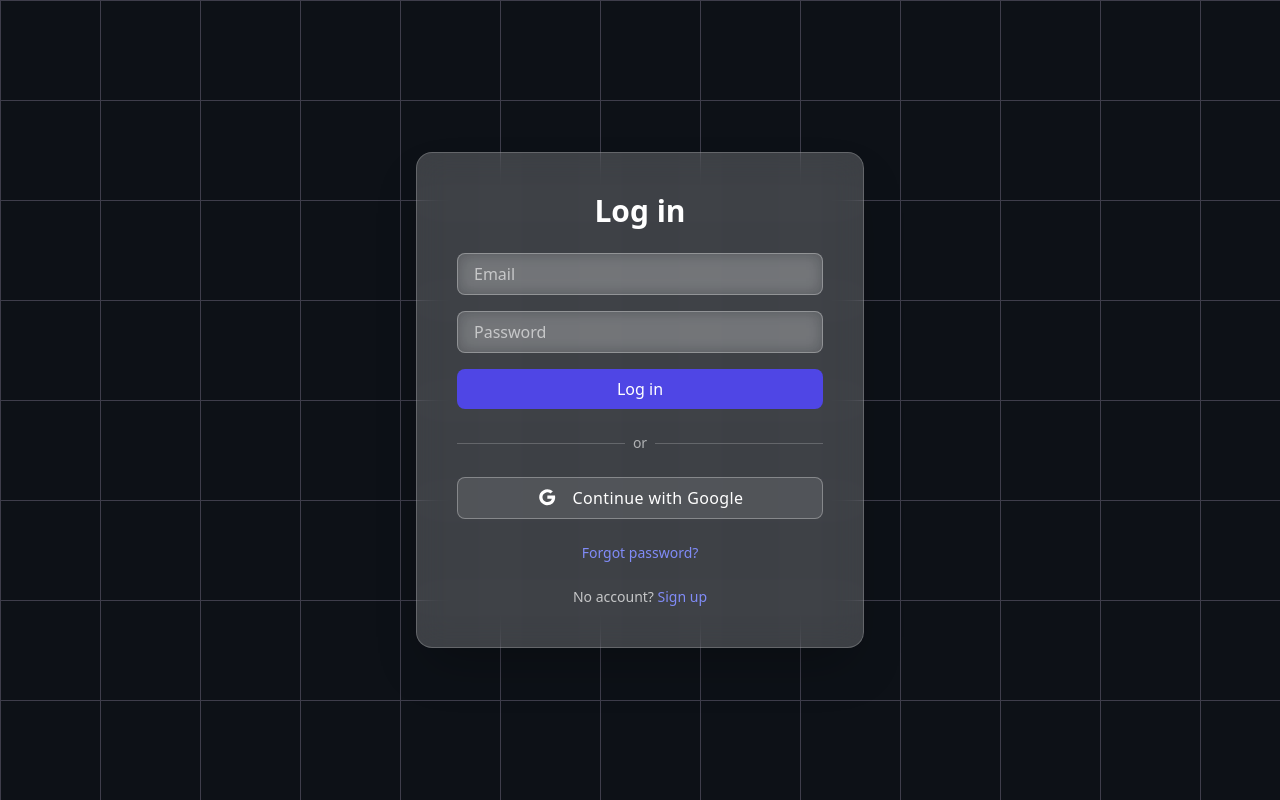
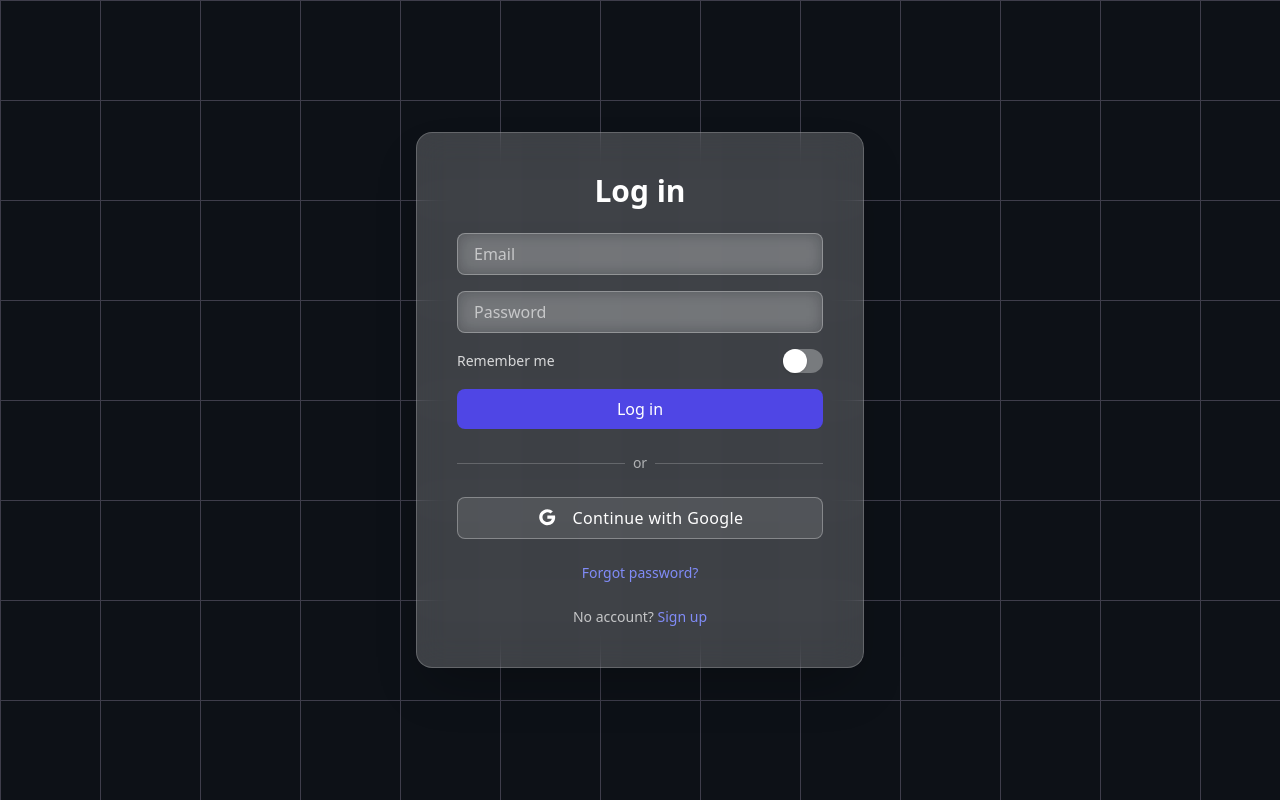
Before and after one commit to 6ba3i/travel-bot, a React (Vite) app: page /login in a window 1280 px wide. Built offline with nearby package versions, Linux system fonts and the light colour scheme; no server answers.

Commit message:
Add remember me switch with Firebase persistence

```diff
--- a/src/pages/Login.tsx
+++ b/src/pages/Login.tsx
@@ -1,6 +1,11 @@
 import { useState } from 'react';
 import { useNavigate, Link } from 'react-router-dom';
-import { signInWithEmailAndPassword } from 'firebase/auth';
+import {
+  signInWithEmailAndPassword,
+  setPersistence,
+  browserLocalPersistence,
+  browserSessionPersistence
+} from 'firebase/auth';
 import { auth } from '../lib/firebase';
 import AuthLayout from './AuthLayout';
 import GoogleBtn from '../components/GoogleBtn';
@@ -10,11 +15,16 @@ export default function Login() {
   const nav = useNavigate();
   const [email, setEmail] = useState('');
   const [pwd, setPwd] = useState('');
+  const [remember, setRemember] = useState(false);
   const [err, setErr] = useState<string | null>(null);
 
   async function submit(e: React.FormEvent) {
     e.preventDefault();
     try {
+      await setPersistence(
+        auth,
+        remember ? browserLocalPersistence : browserSessionPersistence
+      );
       await signInWithEmailAndPassword(auth, email, pwd);
       nav('/chat', { replace: true });
     } catch (e: any) {
@@ -41,6 +51,29 @@ export default function Login() {
           onChange={e => setPwd(e.target.value)}
           required
         />
+        <label className="flex items-center justify-between text-white/80">
+          <span className="text-sm select-none">Remember me</span>
+          <span className="relative inline-block w-10" >
+            <input
+              type="checkbox"
+              checked={remember}
+              onChange={e => setRemember(e.target.checked)}
+              className="sr-only peer"
+            />
+            <div
+              className="
+                block w-10 h-6 rounded-full bg-white/30
+                peer-checked:bg-indigo-600 transition-colors
+              "
+            ></div>
+            <div
+              className="
+                absolute top-0 left-0 h-6 w-6 bg-white rounded-full shadow
+                transform peer-checked:translate-x-4 transition-transform
+              "
+            ></div>
+          </span>
+        </label>
         <button
           className="
             w-full rounded-lg bg-indigo-600
```
